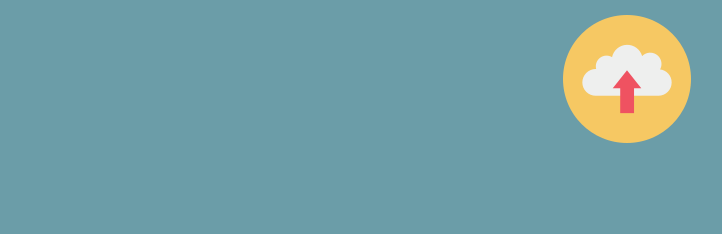
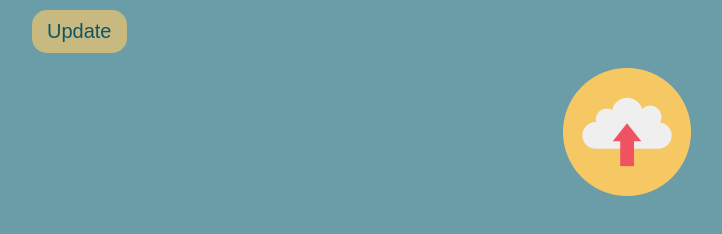
Before and after one commit to Daria-is666/ParseJSON, a plain HTML site: page index.html in a window 1280 px wide. Shown: the whole page, without its empty margins (13-735 px from the left). Drawn offline with nearby package versions, Linux system fonts and the light colour scheme.

Commit message:
button update

```diff
--- a/css/style.css
+++ b/css/style.css
@@ -25,6 +25,18 @@ margin: 0;
     margin-bottom: 30px;
 
 }
+.buttonApdate
+{
+    margin-top: 10px;
+    margin-left: 5px;
+    border: none;
+    background: #f7c86ba8;
+    padding: 10px 15px 10px 15px;
+    font-size: 20px;
+    color: #0E5667;
+    border-radius: 15px;
+}
+
 input[type="file"]{
     display: none;
 }
--- a/index.html
+++ b/index.html
@@ -14,6 +14,7 @@
   <script type="text/javascript" src="./js/main.js"></script>
 </head>
 <body>
+  <button class= "buttonApdate" value="Refresh Page" onClick="history.go(0);">Update</button>
   <div id="header">
 
     <label class="custom-file-upload" >
```
Also changed, not shown: image/update-2.png (added).
